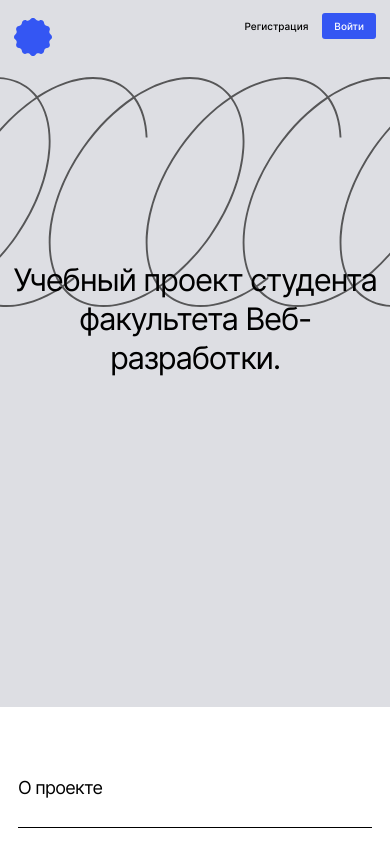
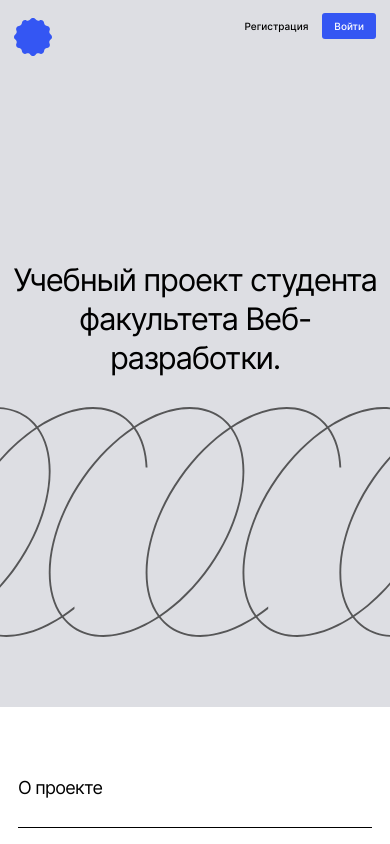
Before and after one commit to KatunovaKate/movies-explorer-frontend, a React (Create React App) app: page / in a window 390 px wide. Shown: the top 844 px of the page. Built offline with nearby package versions, Linux system fonts and the light colour scheme.

Commit message:
fixed movies&promo

```diff
--- a/src/components/App/App.css
+++ b/src/components/App/App.css
@@ -1,4 +1,4 @@
 .app {
-  font-family: "Inter";
+  font-family: "Inter", Arial, sans-serif;
   font-style: normal;
 }
--- a/src/components/MoviesCard/MoviesCard.css
+++ b/src/components/MoviesCard/MoviesCard.css
@@ -14,6 +14,9 @@
 
 .movies-card__image {
   width: 100%;
+  height: 70%;
+  object-fit: cover;
+  border-radius: 10px 10px 0 0;
 }
 
 .movies-card__info {
@@ -101,7 +104,6 @@
   }
 }
 
-
 @media all and (max-width: 850px) {
   .movies-card__info {
     margin-top: 15px;
--- a/src/components/Promo/Promo.css
+++ b/src/components/Promo/Promo.css
@@ -2,10 +2,9 @@
   min-height: 560px;
   background-color: #dddee3;
   background-image: url(../../images/text__COLOR_landing-logo.svg);
-  background-size: auto 244px;
+  background-size: 722px 244px;
   background-repeat: no-repeat;
-  background-position-x: right 12.5%;
-  background-position-y: bottom 60px;
+  background-position: right 12.5% bottom 60px;
 }
 
 .promo__contauner {
@@ -26,9 +25,8 @@
 
 @media all and (max-width: 850px) {
   .promo {
-    background-size: auto 230px;
-    background-position-x: center;
-    background-position-y: bottom 70px;
+    background-size: 680px 230px;
+    background-position: center bottom 70px;
   }
 }
 
```
